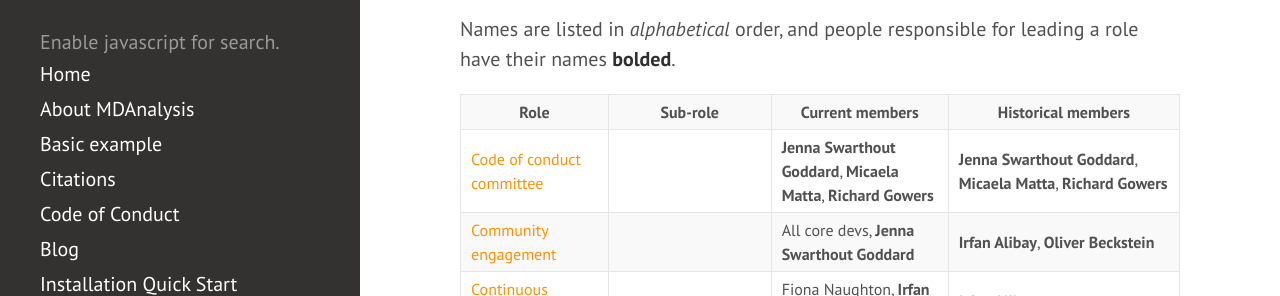
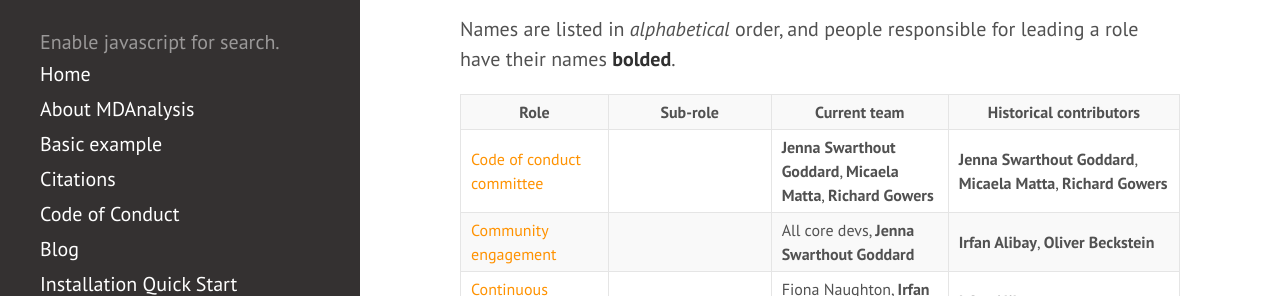
Before and after one commit to MDAnalysis/MDAnalysis.github.io, a Jekyll site: the page built from pages/team.md, in a window 1280 px wide and 900 px high, scrolled down 586 px. Shown: the part 158-454 px from the top of the window. Built offline with Jekyll 4.4.1, drawn with Linux system fonts in a browser that asks for light colours; comment, search, counter and statistics services are not loaded.

Commit message:
change table headings

```diff
--- a/_config.yml
+++ b/_config.yml
@@ -28,7 +28,6 @@ author:
   email:          mdanalysis@numfocus.org
 
 images:           /public/images
-data_files:       /public/data
 js:               /js
 blog:             /blog
 
--- a/_includes/team_table.html
+++ b/_includes/team_table.html
@@ -2,8 +2,8 @@
     <tr>
         <th>Role</th>
         <th>Sub-role</th>
-        <th>Current members</th>
-        <th>Historical members</th>
+        <th>Current team</th>
+        <th>Historical contributors</th>
     </tr>
     <!-- This reads from _data/team/roles -->
     {% assign all_roles = site.data.team.roles | sort %}
```
